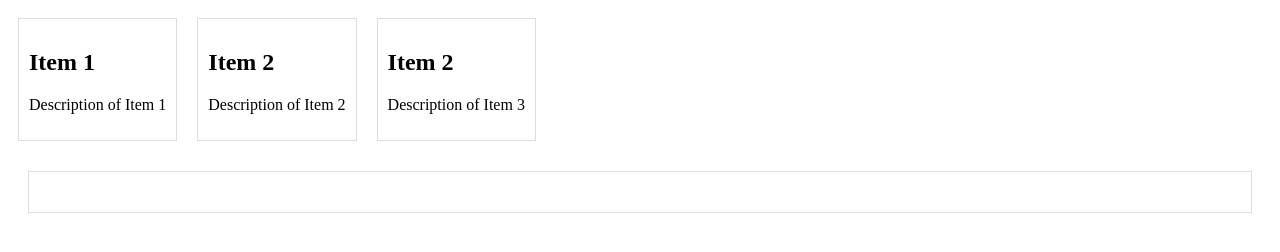
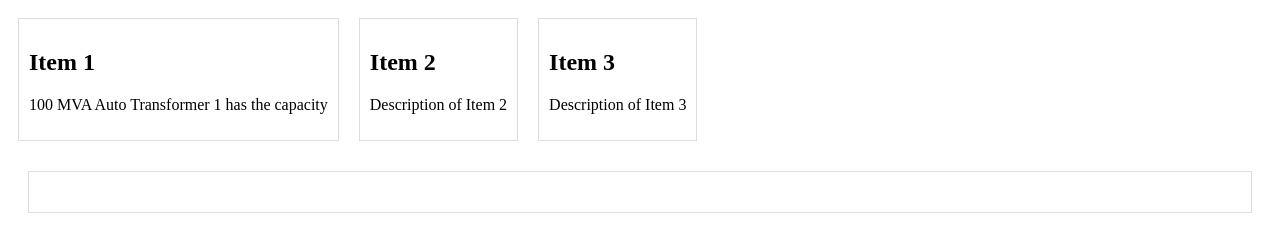
Before and after one commit to pranav200921/pranav, a plain HTML site: page tr2.html in a window 1280 px wide. Drawn offline with Linux system fonts and the light colour scheme.

Commit message:
Add files via upload

```diff
--- a/script.js
+++ b/script.js
@@ -3,7 +3,7 @@ function showDetails(itemId) {
     // You can use AJAX or fetch data from a JSON file or database
     // For this example, let's assume you have an array of item details
     const itemData = [
-        { id: 1, title: 'Auto 1', description: 'Details of Auto 1 , Waste Bank is a place for sorting and collecting waste that can be recycled and / or reused that has economic value.' },
+        { id: 1, title: 'Autoo 1', description: 'Details of Auto 1 , Waste Bank is a place for sorting and collecting waste that can be recycled and / or reused that has economic value.' },
         { id: 2, title: 'Auto 2', description: 'Details of Auto 2' },
         { id: 3, title: 'Auto 3', description: 'Details of Auto 3' },
         // Add more item details as needed
--- a/tr2.html
+++ b/tr2.html
@@ -12,7 +12,7 @@
         <!-- Item 1 -->
         <div class="item" onclick="showDetails(1)">
             <h2>Item 1</h2>
-            <p>Description of Item 1</p>
+            <p>100 MVA Auto Transformer 1 has the capacity</p>
         </div>
 
         <!-- Item 2 -->
@@ -23,7 +23,7 @@
 
         <!-- Item 3 -->
         <div class="item" onclick="showDetails(3)">
-            <h2>Item 2</h2>
+            <h2>Item 3</h2>
             <p>Description of Item 3</p>
         </div>
 
```
